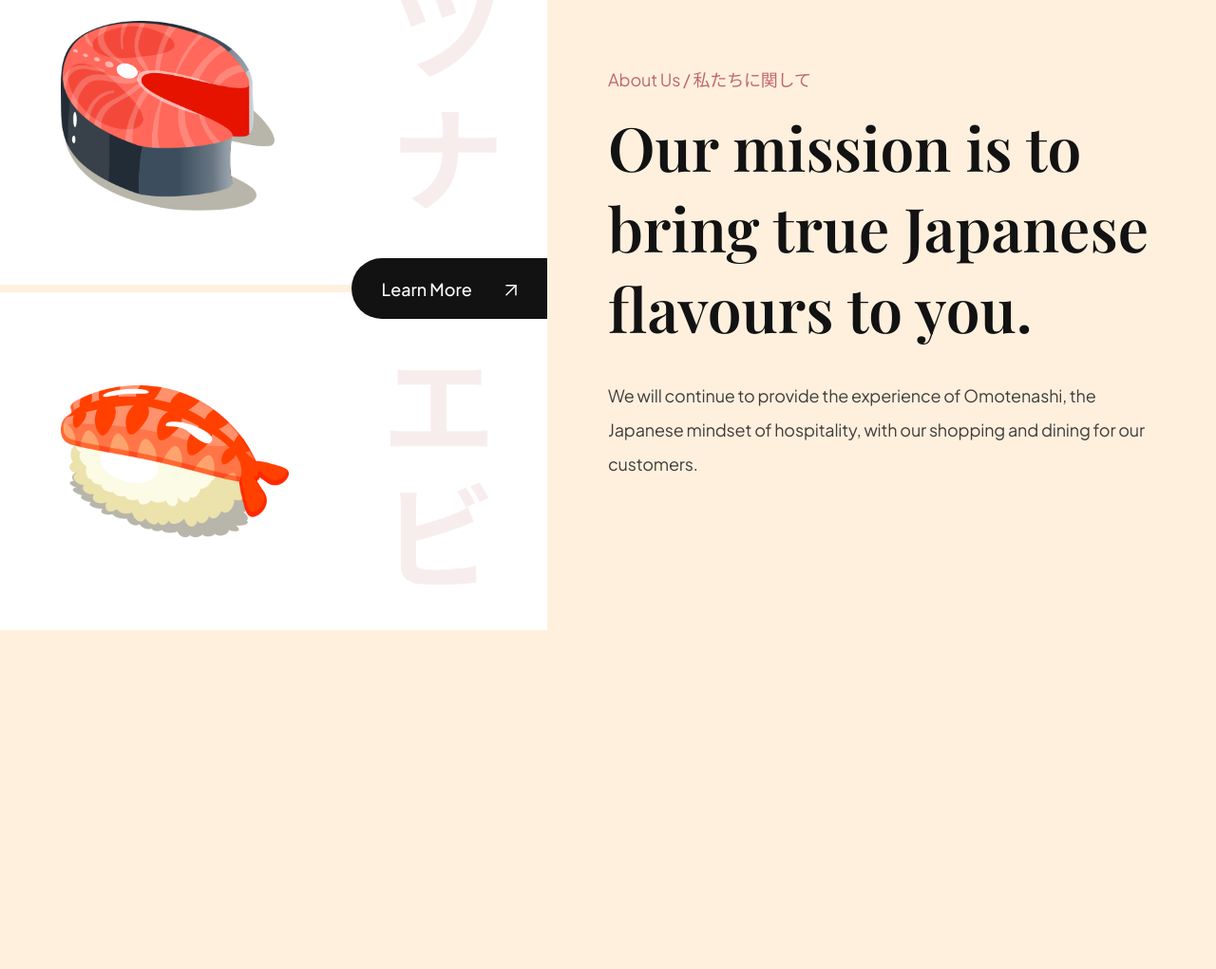
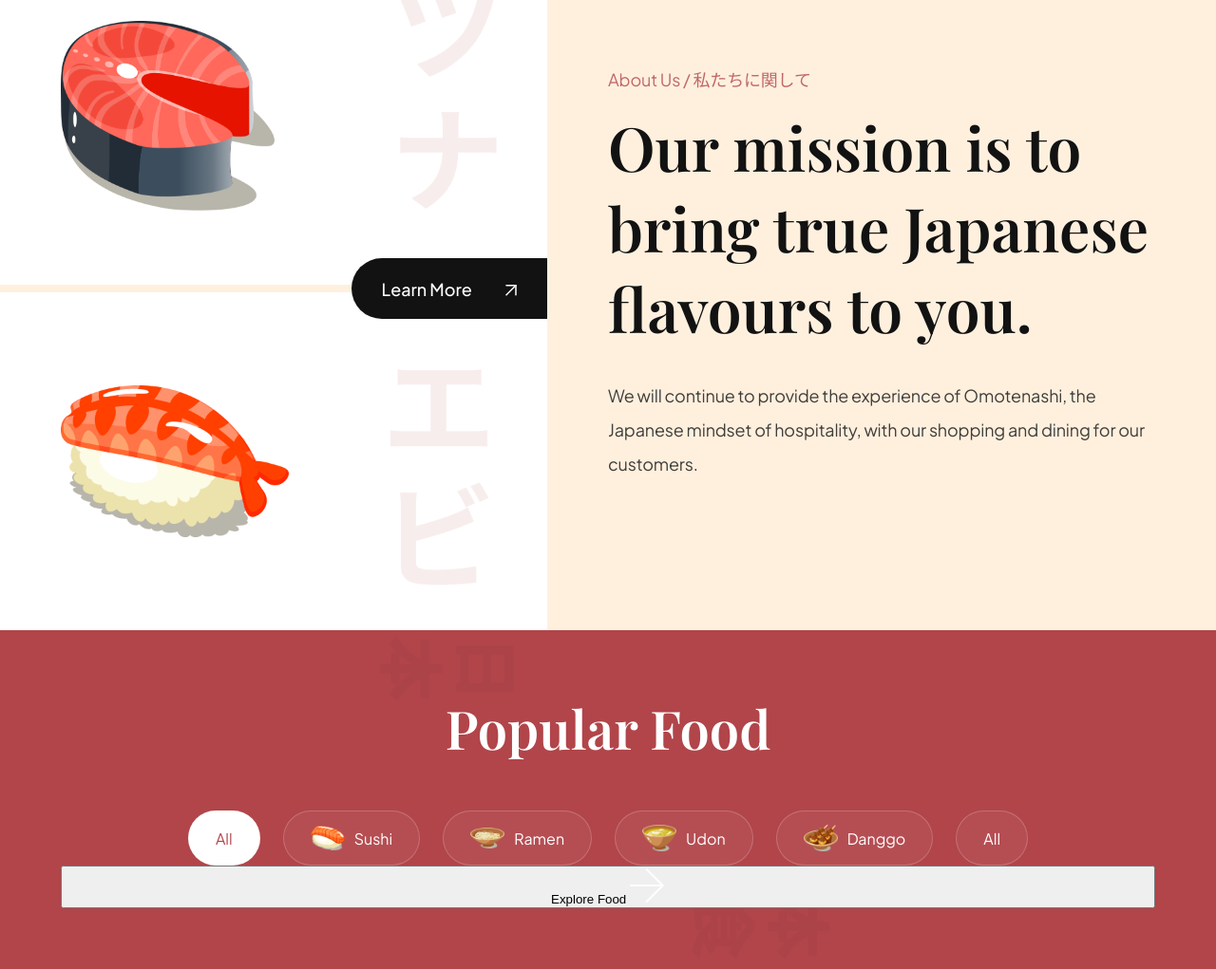
Before and after one commit to tyhyun309/css-sushi, a website built with Vite: page index.html in a window 1280 px wide. Shown: the part 850-1871 px from the top of the page at 95% size. Before the commit the page ends 1514 px from the top, so only its background shows below. Built offline with nearby package versions, Linux system fonts and the light colour scheme.

Commit message:
popular section

```diff
--- a/css/sections/popular.css
+++ b/css/sections/popular.css
@@ -0,0 +1,64 @@
+.popular-foods {
+  padding: 64px;
+  display: flex;
+  flex-direction: column;
+  background-color: var(--primary-color);
+  background-image: url("../../assets/popular_bg.png");
+  background-position: center;
+  background-repeat: no-repeat;
+  background-size: contain;
+
+  overflow: hidden;
+}
+
+.popular-foods__title {
+  font-size: 56px;
+  font-family: var(--playfair-display);
+  font-weight: 600;
+  line-height: 78px;
+  color: #fff;
+  text-align: center;
+}
+
+.popular-foods__filters {
+  margin-top: 48px;
+  max-width: 100%;
+  overflow-x: auto;
+  display: flex;
+  justify-content: center;
+  gap: 24px;
+}
+
+.popular-foods__filter-btn {
+  padding: 10px 28px;
+  display: flex;
+  flex-direction: row;
+  align-items: center;
+  gap: 10px;
+  background: rgba(255,255,255, 0.05);
+  border: 1px solid rgba(255,255,255, 0.2);
+  border-radius: 46px;
+
+  font-size: 16px;
+  font-weight: 300px;
+  line-height: 25px;
+  font-family: var(--plus-jakarta-sans);
+  color: #fff;
+  cursor: pointer;
+}
+
+.popular-foods__filter-btn img {
+  width: 36px;
+  height: 36px;
+  object-fit: contain;
+}
+
+.popular-foods__filter-btn.active {
+  background-color: #fff;
+  color: var(--primary-color);
+}
+
+.popular-foods__filter-btn:hover {
+  background-color: #fff;
+  color: var(--primary-color);
+}
--- a/index.html
+++ b/index.html
@@ -96,6 +96,36 @@
       </p>
     </div>
   </section>
+
+  <section class="popular-foods" id="menu">
+    <h2 class="popular-foods__title">Popular Food</h2>
+    <div class="popular-foods__filters sushi__hide-scrollbar">
+      <button class="popular-foods__filter-btn active">All</button>
+      <button class="popular-foods__filter-btn">
+        <img src="/assets/sushi-9.png" alt="shshi 9" />
+        Sushi
+      </button>
+      <button class="popular-foods__filter-btn">
+        <img src="/assets/sushi-8.png" alt="shshi 9" />
+        Ramen
+      </button>
+      <button class="popular-foods__filter-btn">
+        <img src="/assets/sushi-7.png" alt="shshi 9" />
+        Udon
+      </button>
+      <button class="popular-foods__filter-btn">
+        <img src="/assets/sushi-6.png" alt="shshi 9" />
+        Danggo
+      </button>
+      <button class="popular-foods__filter-btn">All</button>
+    </div>
+    <div class="popular-foods__catalogue">
+
+    </div>
+    <button class="popular-foods__button">Explore Food
+      <img src="assets/arrow-right.svg" alt="arrow-right" />
+    </button>
+  </section>
   <script src="js/script.js" type="module"></script>
 </body>
 </html>
```
